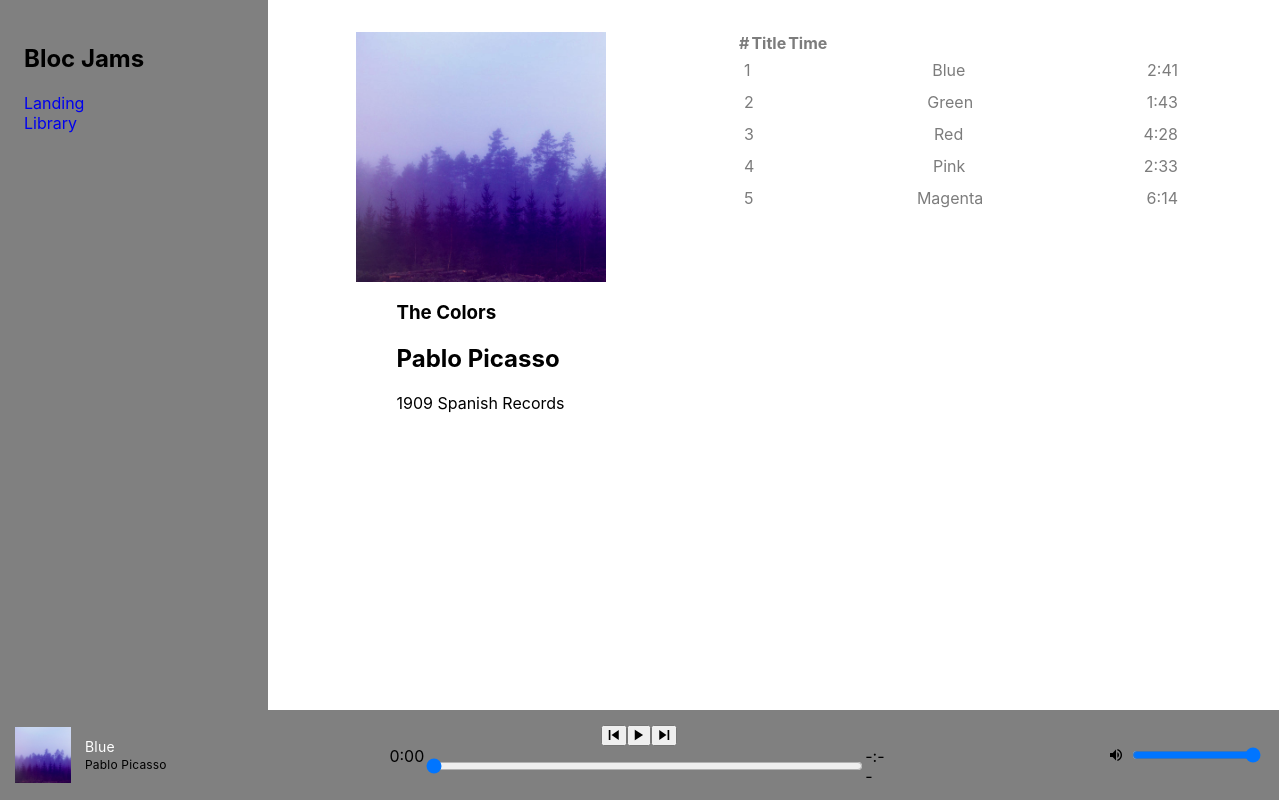
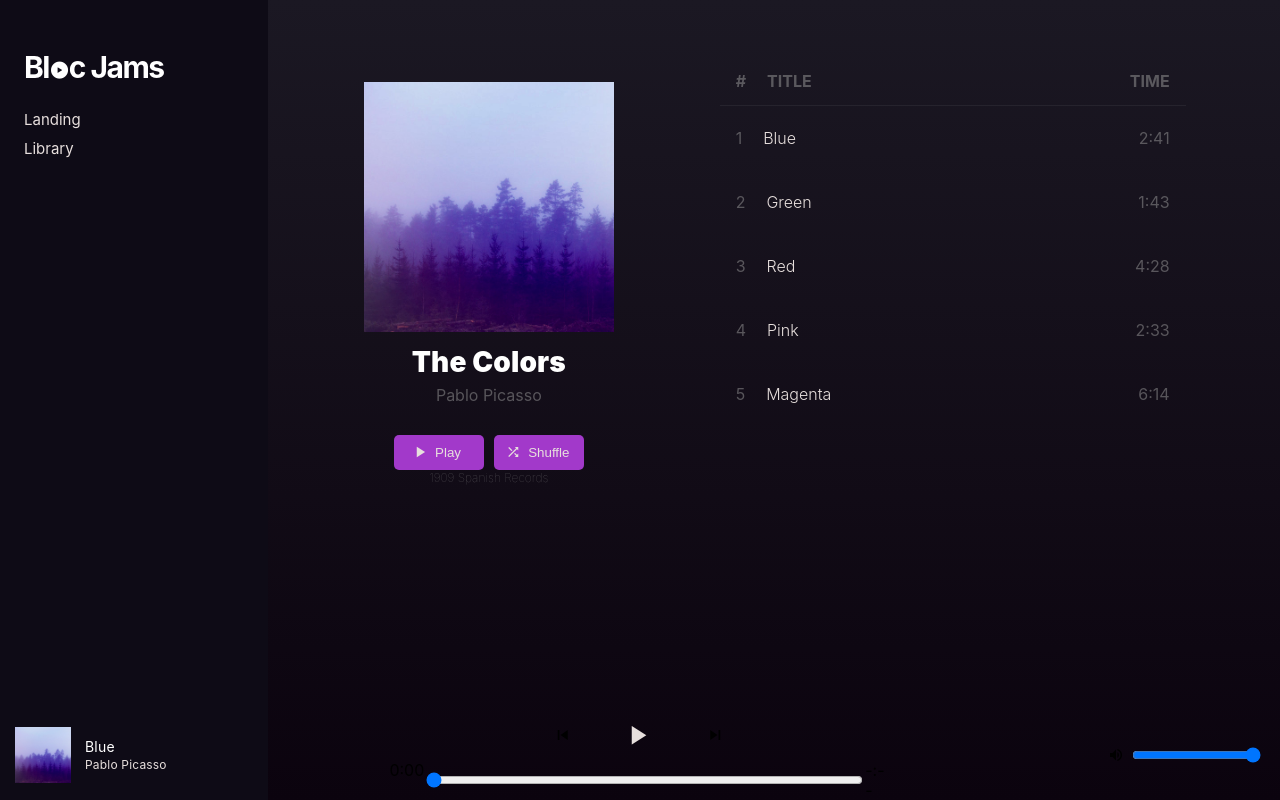
Before and after one commit to EatYourVegetables/bloc-jams-react, a React (Create React App) app: page /album/the-colors in a window 1280 px wide. Built offline with nearby package versions, Linux system fonts and the light colour scheme.

Commit message:
style update

```diff
--- a/src/App.css
+++ b/src/App.css
@@ -2,14 +2,31 @@
   display: flex;
 }
 
-a{
+#nav-bar a{
   text-decoration: none;
+  color: #E7DFDD;
+  margin-bottom: 10px;
+  font-size: 15px;
+}
+
+#logo{
+  font-size: 30px;
+  color: white;
+  letter-spacing: -1.5px;
+  font-weight: 700;
+}
+
+#logo span:before{
+  font-family: "Ionicons";
+  content:"\f113";
+  font-size: 20px;
+  margin: 0 3px 0 2px;
 }
 
 #nav-bar{
   display: flex;
   flex-direction: column;
-  background-color: gray;
+  background-color: #0E0B16;
   width: 220px;
   height: 100%;
   padding: 24px 24px 5px;
--- a/src/App.js
+++ b/src/App.js
@@ -12,9 +12,9 @@ class App extends Component {
         <header>
           <div id="nav-container">
             <nav id="nav-bar">
-            <h1>Bloc Jams</h1>
+              <h1 id="logo">Bl<span></span>c Jams</h1>
               <Link to='/'>Landing </Link>
-              <Link to='/library'> Library</Link>
+              <Link to='/library'>Library</Link>
             </nav>
           </div>
         </header>
--- a/src/components/Album.js
+++ b/src/components/Album.js
@@ -23,6 +23,7 @@ class Album extends Component{
         };
         this.audioElement = document.createElement('audio');
         this.audioElement.src = album.songs[0].audioSrc;
+
     }
 
     play() {
@@ -124,6 +125,18 @@ class Album extends Component{
         this.songNum(song);
     }
 
+    formatTime(time){
+        time = Math.floor(time);
+        const minutes = Math.floor(time/60);
+        const seconds = time % 60;
+        const result = minutes + (9 < seconds ? ':' : ':0') + seconds;
+        if(isNaN(time)){
+            return "-:--";
+        }else{
+            return result;
+        }
+    }
+
     songNum(song, index){
         const pauseIcon = this.state.isPlaying && (this.state.currentSong === song);
 
@@ -137,15 +150,19 @@ class Album extends Component{
         }
     }
 
-    formatTime(time){
-        time = Math.floor(time);
-        const minutes = Math.floor(time/60);
-        const seconds = time % 60;
-        const result = minutes + (9 < seconds ? ':' : ':0') + seconds;
-        if(isNaN(time)){
-            return "-:--";
-        }else{
-            return result;
+    highlight(song){
+        if (this.state.isPlaying && (this.state.currentSong === song))
+            return <span>{song.title}</span>;
+        else
+            return song.title;
+    }
+
+    highlightOrNot(song){
+        if (this.state.isPlaying && (this.state.currentSong === song)){
+           return "song-row-highlighted"
+        }
+        else{
+            return "song-row"
         }
     }
 
@@ -158,33 +175,32 @@ class Album extends Component{
                     <div id="album-details">
                         <h1 id="album-title">{this.state.album.title}</h1>
                         <h2 id="artist">{this.state.album.artist}</h2>
+                        <div id="play-shuffle-buttons">
+                            <button id="play"><span>Play</span></button>
+                            <button id="shuffle"><span>Shuffle</span></button>
+                        </div>
                         <div id="release-info">{this.state.album.releaseInfo}</div>
                     </div>
                 </section>
                 <table id="song-list">
-                    <colgroup>
-                        <col id="song-number-column" />
-                        <col id="song-title-column" />
-                        <col id="song-duration-column" />
-                    </colgroup>
                     <thead>
-                        <tr>
-                            <th>#</th>
-                            <th>Title</th>
-                            <th>Time</th>
+                        <tr className="song-row-head">
+                            <th className="track-index-head">#</th>
+                            <th className="title-head">TITLE</th>
+                            <th className="time-head">TIME</th>
                         </tr>
                     </thead>
-                    <tbody>
+                    <tbody id="song-table">
                         {this.state.album.songs.map((song, index) =>
-                            <tr id="song-row" key={index}
+                            <tr className={this.highlightOrNot(song)} key={index}
                             onMouseEnter={() => this.handleMouseEnter(song)}
                             onMouseLeave={() => this.setState({hoverSong: null})}
                             onClick={() => this.handleSongClick(song)}>
-                                <td id="track-index">
+                                <td className="track-index">
                                     {this.songNum(song, index)}
                                 </td>
-                                <td id="title">{song.title}</td>
-                                <td id="time">{this.formatTime(song.duration)}</td>
+                                <td className="title">{this.highlight(song)}</td>
+                                <td className="time">{this.formatTime(song.duration)}</td>
                             </tr>
                         )}
                     </tbody>
--- a/src/components/PlayerBar.js
+++ b/src/components/PlayerBar.js
@@ -33,7 +33,7 @@ import './../styles/PlayerBar-style.css';
                       <span className="icon ion-md-skip-backward"></span>
                   </button>
                   <button id="play-pause" onClick={this.props.handleSongClick} >
-                      <span className={this.props.isPlaying ? 'icon ion-md-pause' : 'icon ion-md-play'}></span>
+                      <span className={this.props.isPlaying ? 'icon-ion-pause' : 'icon-ion-play'}></span>
                   </button>
                   <button id="next" onClick={this.props.handleNextClick}>
                       <span className="icon ion-md-skip-forward"></span>
--- a/src/styles/Album-style.css
+++ b/src/styles/Album-style.css
@@ -1,17 +1,6 @@
 main{
     display: flex;
     width: 100%;
-}
-
-#song-list{
-    border-collapse: collapse;
-    color: rgb(124, 124, 124);
-}
-
-#song-row:hover{
- cursor: pointer;
- background-color: rgba(0, 0, 0, 0.05);
-
 }
 
 #playIcon:before{
@@ -32,6 +21,9 @@ main{
 #album-container{
     display: flex;
     width: 100%;
+    background-color: #0A0711;
+    /* #1B1823 */
+    background-image: linear-gradient(to top, #0B030E 0%, #1B1823 100%);
 }
 
 #album{
@@ -43,13 +35,83 @@ main{
     width: 100%;
 }
 
+#album-title{
+    color: white;
+    margin: 12px 0 5px;
+    width: 100%;
+    overflow: hidden;
+    text-overflow: ellipsis;
+    text-align: center;
+    font-size: 28px;
+    line-height: 36px;
+    letter-spacing: .005em;
+    font-weight: 900;
+}
+
+#artist{
+    color: rgba(155, 155, 155, .5);
+    text-align: center;
+    font-weight: 400;
+    font-size: 16px;
+    margin: 0;
+    margin-bottom: 30px;
+}
+
+/* #play-shuffle-buttons{
+    display: flex;
+    flex-direction: column;
+    align-items: center;
+} */
+
+#play{
+    background-color: #A239CA;
+    color: #E7DFDD;
+    padding: .75em 0em;
+    width: 90px;
+    border-radius: 5px;
+    margin-right: 10px;
+}
+
+#play span{
+    margin-left: 10px;
+}
+
+#play:before {
+    font-family: "Ionicons";
+    content: "\f357";
+}
+
+#shuffle{
+    background-color: #A239CA;
+    color: #E7DFDD;
+    padding: .75em 0;
+    width: 90px;
+    border-radius: 5px;
+}
+
+#shuffle span {
+    margin-left: 10px;
+}
+
+#shuffle:before {
+    font-family: "Ionicons";
+    content: "\f37b";
+}
+
+#release-info{
+    text-align: center;
+    color: rgba(155, 155, 155, .5);
+    font-weight: 100;
+    font-size: 12px;
+}
+
 #album-info{
     display: flex;
     flex-direction: column;
     align-items: center;
     width: 25%;
-    padding: 0 10px;
-        margin-right: 75px;
+    padding: 50px 10px;
+    margin-right: 50px;
 }
 
 #song-list{
@@ -57,13 +119,68 @@ main{
     flex-direction: column;
     width: 50%;
     padding: 0 10px;
+    border-collapse: collapse;
+    color: rgba(155, 155, 155, .5);
+    padding: 25px 0;
 }
 
-#song-row{
+#song-table{
+    border-top: 1px solid rgba(155, 155, 155, 0.1);
+}
+
+.song-row{
     display: flex;
-    justify-content: space-between;
     align-items: center;
-    padding: 0 5px;
-    height: 2em;
+    padding: 0 15px;
+    height: 4em;
+    font-size: 16px;
+    transition: background 150ms ease-in-out,
+    transform 150ms ease;
+}
+
+.song-row-head{
+    display: flex;
+    align-items: center;
+    padding: 0 15px;
+    height: 3em;
     font-size: 16px;
 }
+
+.song-row:hover {
+    cursor: pointer;
+    background-color: rgba(0, 0, 0, 0.25);
+
+}
+
+.song-row-highlighted{
+    display: flex;
+    align-items: center;
+    padding: 0 15px;
+    height: 4em;
+    font-size: 16px;
+    transition: background 150ms ease-in-out,
+    transform 150ms ease;
+    background-color: rgba(0, 0, 0, 0.25);
+}
+
+.title{
+    width: 100%;
+    padding: 0 20px;
+    text-align: left;
+    color: #E7DFDD;
+    font-weight: 300;
+}
+
+.title span{
+    color: #A239CA;
+}
+
+.title-head{
+    width: 100%;
+    padding: 0 20px;
+    text-align: left;
+    color: rgba(155, 155, 155, .5);
+}
+
+.time{
+}
--- a/src/styles/PlayerBar-style.css
+++ b/src/styles/PlayerBar-style.css
@@ -14,7 +14,36 @@
     justify-content: space-between;
     height: 90px;
     padding: 0 16px;
-    z-index: 1;background-color: gray;
+    z-index: 1;
+    background-color: rgba(10, 7, 17, 0);
+    /* border-top: 1px solid #0E0B16;
+    box-shadow: 0px 0px 5px 1px rgba(14, 11, 22, 1);
+    */
+}
+
+.icon-ion-pause:before{
+    font-family: "Ionicons";
+    content: "\f478";
+    color: #E7DFDD;
+    font-size: 1.75em;
+
+}
+
+.icon-ion-play:before{
+    font-family: "Ionicons";
+    content:"\f357";
+    color: #E7DFDD;
+    font-size: 1.75em;
+}
+
+.icon-ion-play:hover:before {
+    color:white;
+    font-size: 2em;
+}
+
+.icon-ion-pause:hover:before {
+    color: white;
+    font-size: 2em;
 }
 
 #track-info{
@@ -45,6 +74,7 @@
     font-size: 12px;
     line-height: 16px;
     letter-spacing: .015em;
+    color: #E7DFDD;
     margin: 0;
 }
 
@@ -87,3 +117,30 @@
 #seek-bar-volume {
     margin-left: 10px;
 }
+
+button {
+    border: none;
+    padding: .75rem 2rem;
+    margin: 0;
+    text-decoration: none;
+    background: none;
+    cursor: pointer;
+    text-align: center;
+    transition: background 250ms ease-in-out,
+        transform 150ms ease;
+    -webkit-appearance: none;
+    -moz-appearance: none;
+}
+
+button:hover,
+button:focus {
+
+}
+
+button:focus {
+    outline: none;
+}
+
+button:active {
+
+}
```
